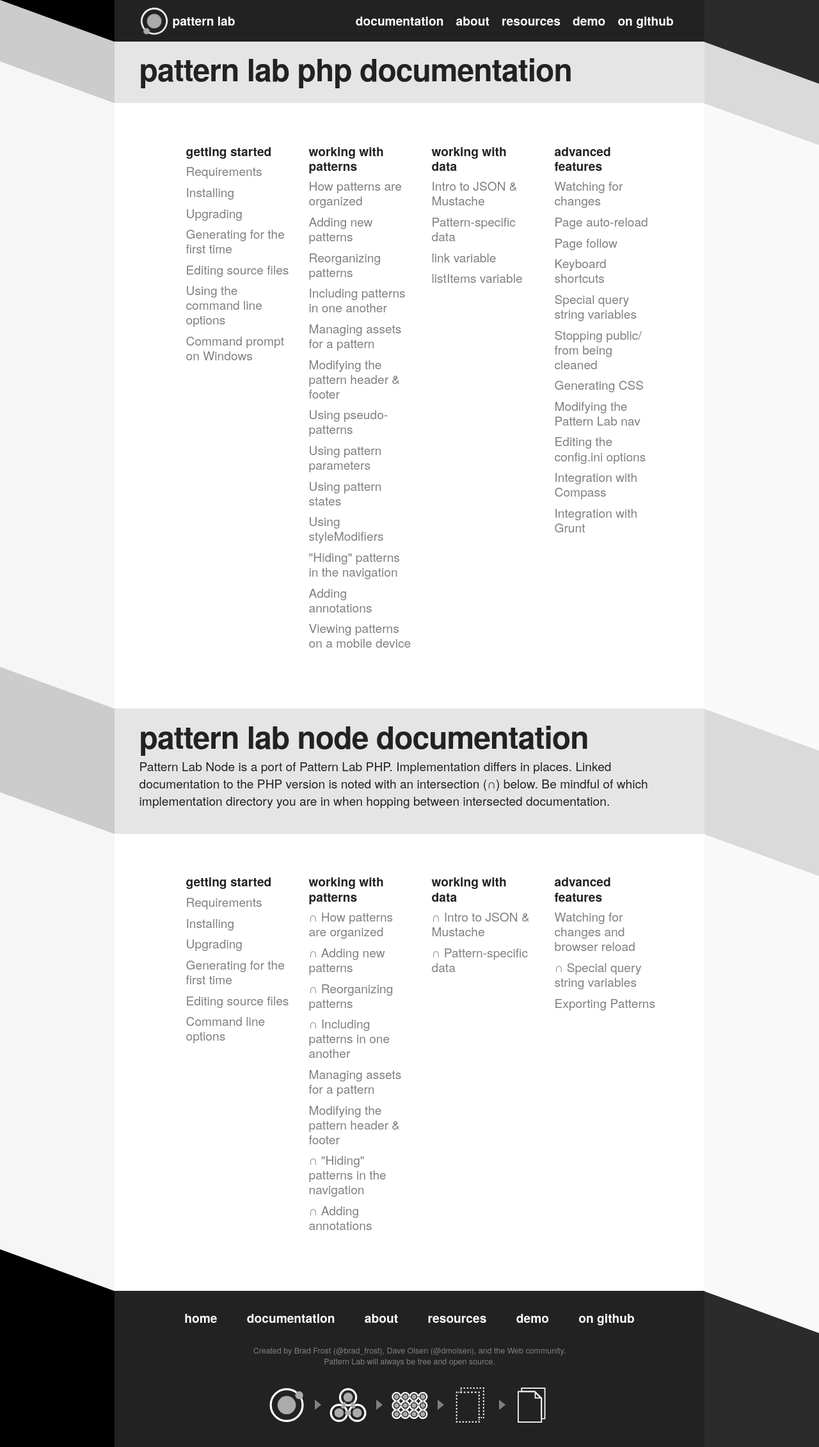
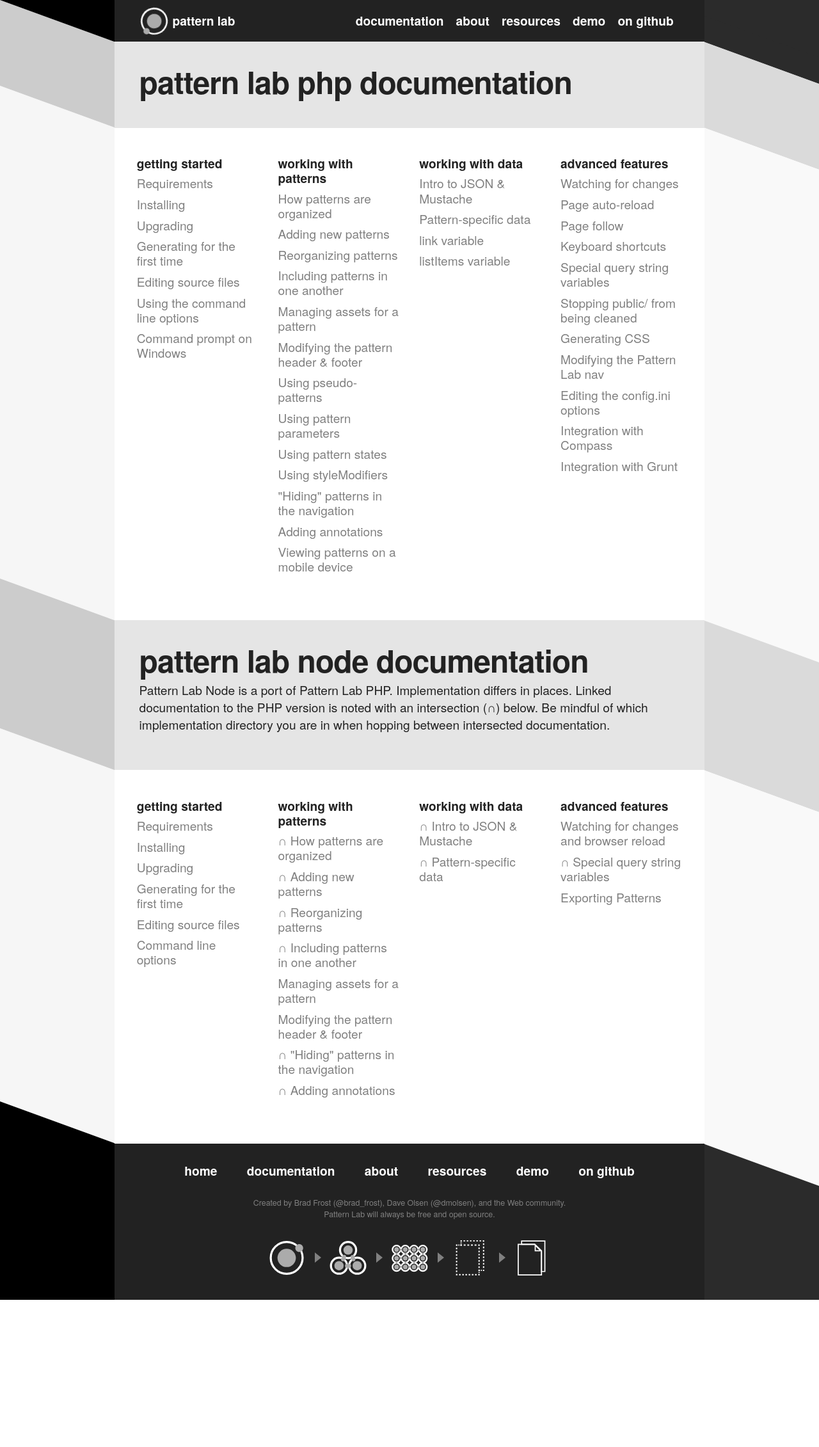
Before and after one commit to pattern-lab/website, a Jekyll site: the page built from patternlabsite/docs/index.html, in a window 1280 px wide. Shown: the whole page at 64% size. Built offline with Jekyll 4.4.1, drawn with Linux system fonts in a browser that asks for light colours; Markdown is read by kramdown in place of the engine named in the settings; comment, search, counter and statistics services are not loaded; after the commit the page ends 2031 px from its top, so only the background shows below that.

Commit message:
Banner and doc index styles

```diff
--- a/patternlabsite/css/style.scss
+++ b/patternlabsite/css/style.scss
@@ -595,7 +595,7 @@
 
 .banner {
 	background: $gray-lighter;
-	padding: 2em 1em 1em;
+	padding: 2em 1em;
 	position: relative;
 
 	&:before {
@@ -912,7 +912,11 @@
 }
 
 .docs-index {
-	padding: 1em 1em;
+	margin: 0 -1em;
+
+	.docs-nav {
+		margin: 0;
+	}
 
 	.docs-nav-list {
 		font-size: 100%;
```
